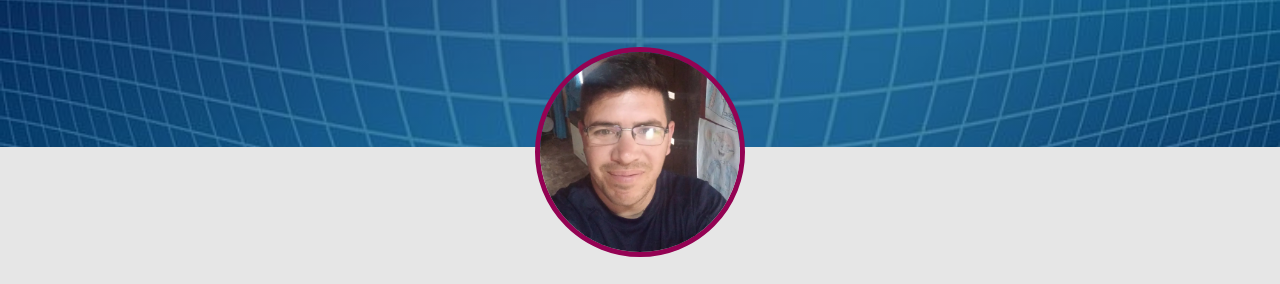
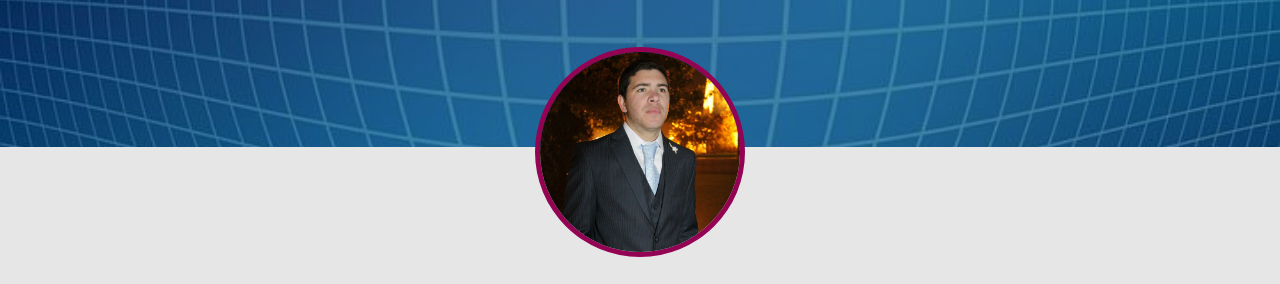
Before and after one commit to LeandroAmayia/LeandroAmayia.github.io, a plain HTML site: page index.html in a window 1280 px wide. Shown: the part 274-558 px from the top of the page. Drawn offline with Linux system fonts and the light colour scheme; a web font is replaced by a local one.

Commit message:
modificacion de la foto de perfil

```diff
--- a/estilo.css
+++ b/estilo.css
@@ -121,6 +121,7 @@ html{
 
 .inicio .contenido-seccion .foto{
     position: relative;
+
 }
 
 .inicio .contenido-seccion .foto img{
--- a/index.html
+++ b/index.html
@@ -36,7 +36,7 @@
                 </div>
             </div>
             <div class="foto">
-                <img src="img/fotilloEntreCasa.jpg" alt="Amaya Leandro">
+                <img src="img/yo.jpeg" alt="Amaya Leandro">
             </div>
         </div>
     </section>
```
Also changed, not shown: img/foto_de_perfil_camisa_gris.png (added), 1 other file.
